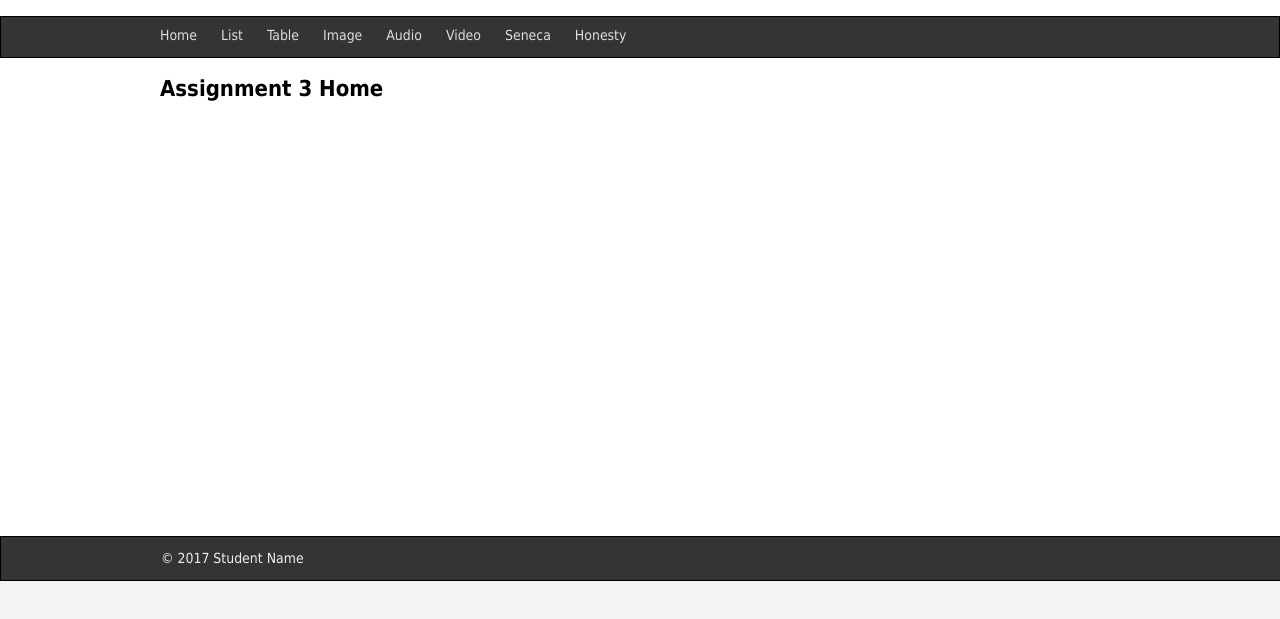
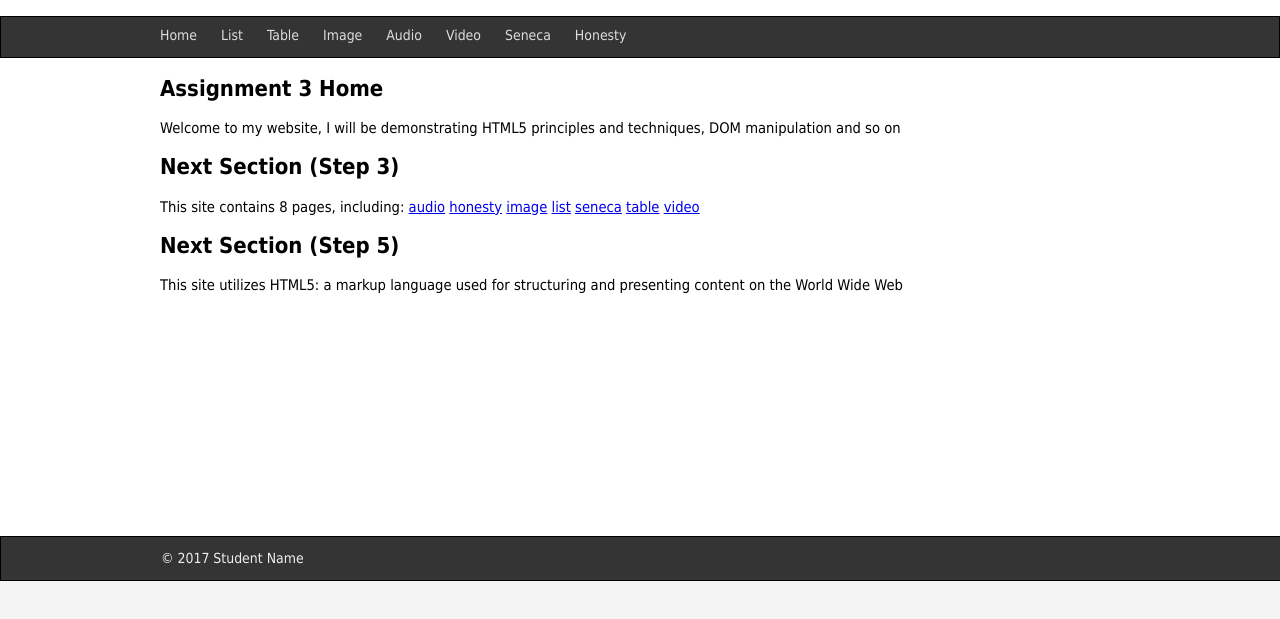
Before and after one commit to leanjunio/web222, a plain HTML site: page Assignments/A3/index.html in a window 1280 px wide. Shown: the part 47-666 px from the top of the page. Drawn offline with Linux system fonts and the light colour scheme.

Commit message:
finished index.html

```diff
--- a/Assignments/A3/index.html
+++ b/Assignments/A3/index.html
@@ -34,8 +34,21 @@
 
 	<!-- Start your code here -->
 		<h2>Assignment 3 Home</h2>
+		<p>Welcome to my website, I will be demonstrating HTML5 principles and techniques, DOM manipulation and so on</p>
 
+		<h2>Next Section (Step 3)</h2>
+		<p>This site contains 8 pages, including:
+			<a href="audio.html">audio</a>
+			<a href="honesty.html">honesty</a>
+			<a href="image.html">image</a>
+			<a href="list.html">list</a>
+			<a href="seneca.html">seneca</a>
+			<a href="table.html">table</a>
+			<a href="video.html">video</a>
+		</p>
 
+		<h2>Next Section (Step 5)</h2>
+		<p>This site utilizes HTML5: a markup language used for structuring and presenting content on the World Wide Web</p>
 	<!-- End your code here  -->
 
 	</section>
```
